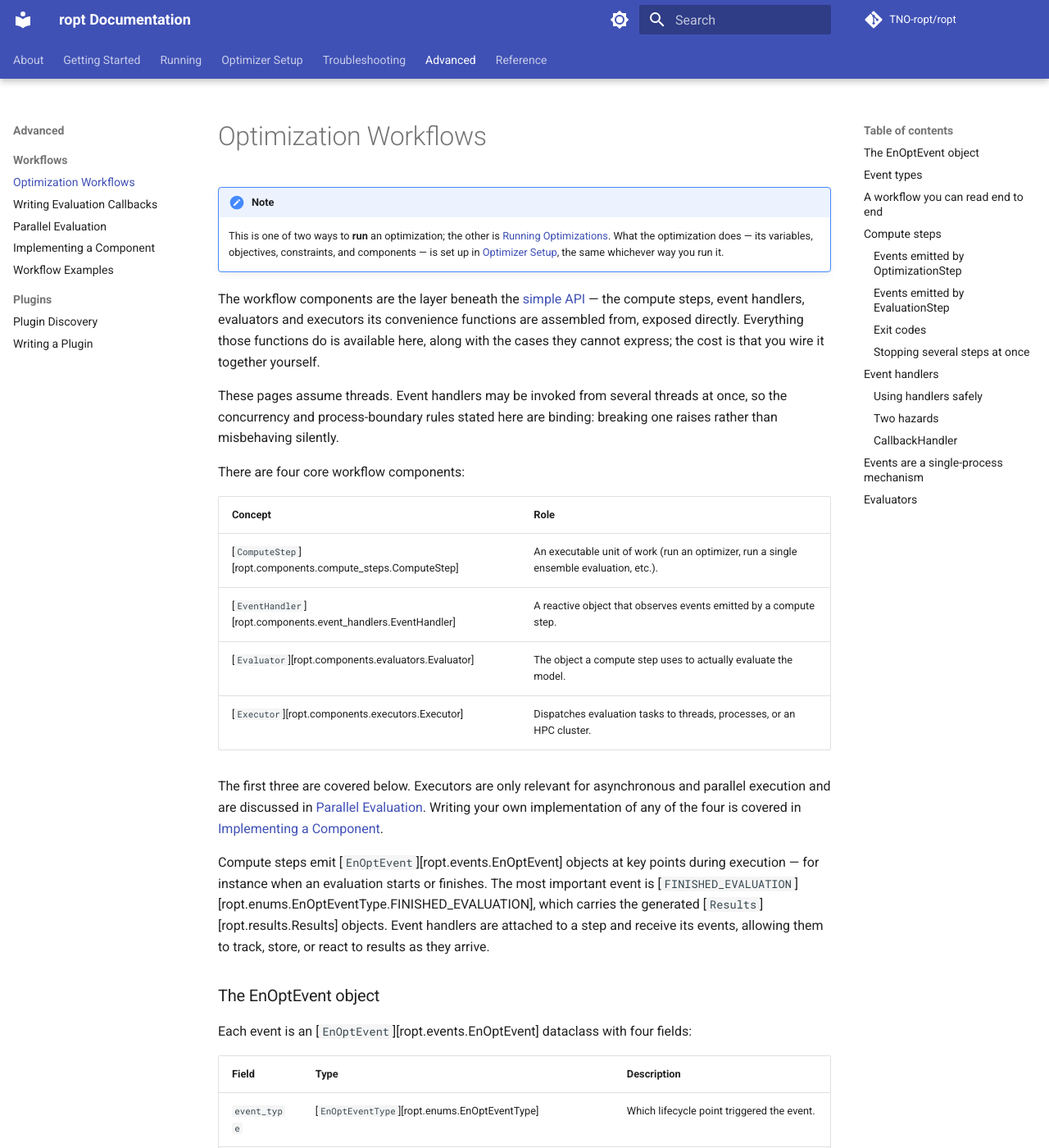
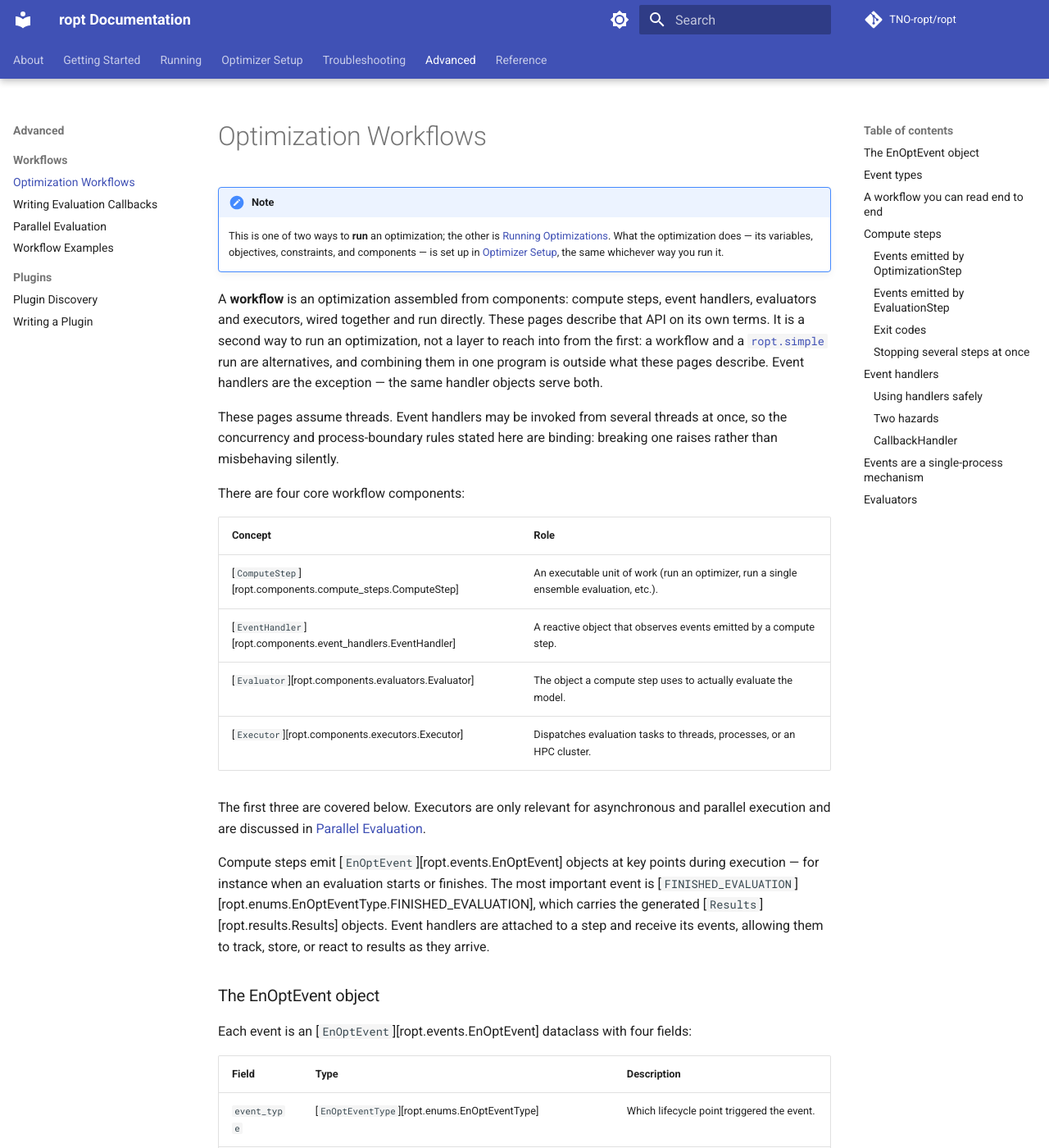
Before and after one commit to TNO-ropt/ropt, an MkDocs documentation site: the page built from docs/advanced/workflows.md, in a window 1280 px wide and 1400 px high. Shown: the whole window at 82% size. Built offline with MkDocs 1.6.1 and Material for MkDocs 9.7.7, drawn with Linux system fonts in a browser that asks for light colours; comment, search, counter and statistics services are not loaded; the version menu is left out.

```diff
--- a/docs/advanced/workflows.md
+++ b/docs/advanced/workflows.md
@@ -8,11 +8,13 @@
     [Optimizer Setup](../optimizer_setup/key_concepts.md), the same whichever way you run
     it.
 
-The workflow components are the layer beneath the
-[simple API](../running/running.md) — the compute steps, event handlers,
-evaluators and executors its convenience functions are assembled from, exposed
-directly. Everything those functions do is available here, along with the cases
-they cannot express; the cost is that you wire it together yourself.
+A **workflow** is an optimization assembled from components: compute steps,
+event handlers, evaluators and executors, wired together and run directly.
+These pages describe that API on its own terms. It is a second way to run an
+optimization, not a layer to reach into from the first: a workflow and a
+[`ropt.simple`](../running/running.md) run are alternatives, and combining
+them in one program is outside what these pages describe. Event handlers are
+the exception — the same handler objects serve both.
 
 These pages assume threads. Event handlers may be invoked from several threads
 at once, so the concurrency and process-boundary rules stated here are binding:
@@ -29,8 +31,6 @@ There are four core workflow components:
 
 The first three are covered below. Executors are only relevant for asynchronous
 and parallel execution and are discussed in [Parallel Evaluation](parallel.md).
-Writing your own implementation of any of the four is covered in
-[Implementing a Component](components.md).
 
 Compute steps emit [`EnOptEvent`][ropt.events.EnOptEvent] objects at key
 points during execution — for instance when an evaluation starts or finishes.
--- a/mkdocs.yml
+++ b/mkdocs.yml
@@ -142,7 +142,6 @@ nav:
           - "Optimization Workflows": advanced/workflows.md
           - "Writing Evaluation Callbacks": advanced/evaluation_callbacks.md
           - "Parallel Evaluation": advanced/parallel.md
-          - "Implementing a Component": advanced/components.md
           - "Workflow Examples": advanced/examples.md
       - "Plugins":
           - "Plugin Discovery": advanced/plugin_discovery.md
```
Also changed, not shown: docs/advanced/examples.md (+3 -3 lines), docs/optimizer_setup/key_concepts.md (+1 -1 lines), docs/running/handlers.md (+5 -12 lines), docs/running/running.md (+4 -3 lines), 1 other file.
